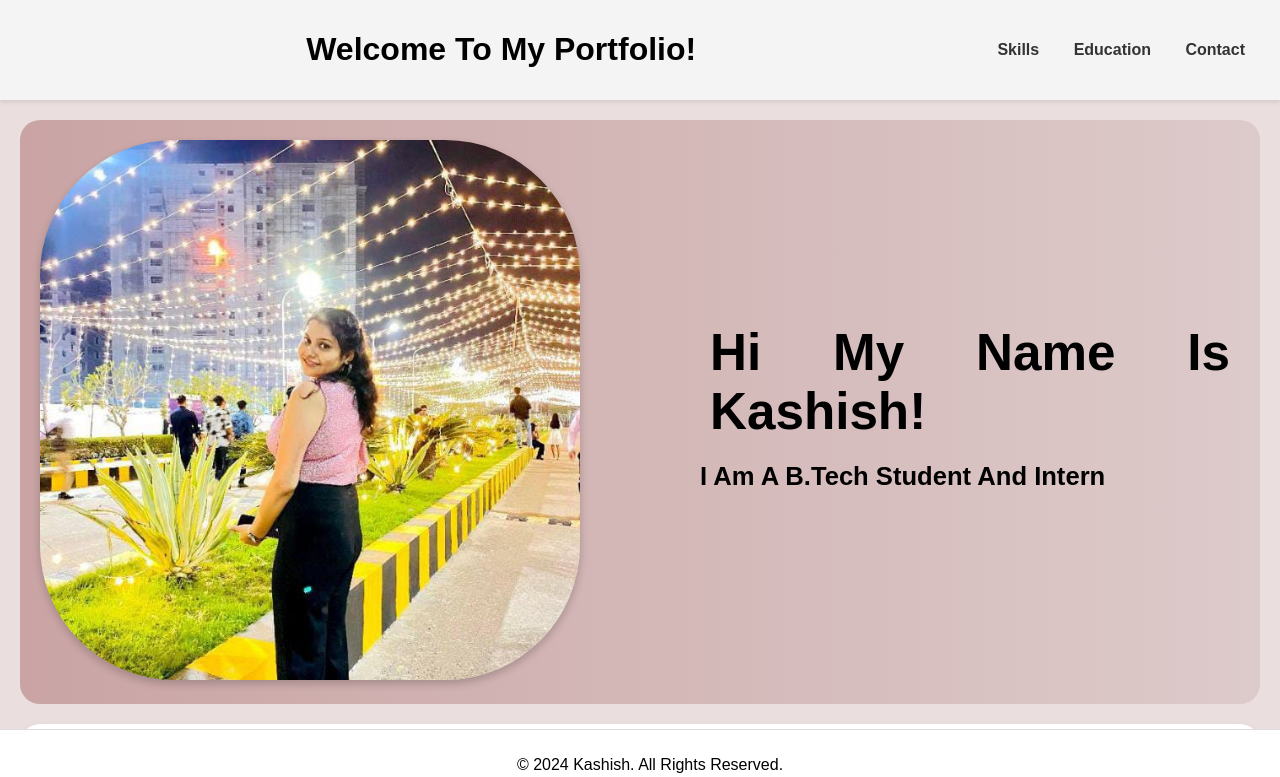
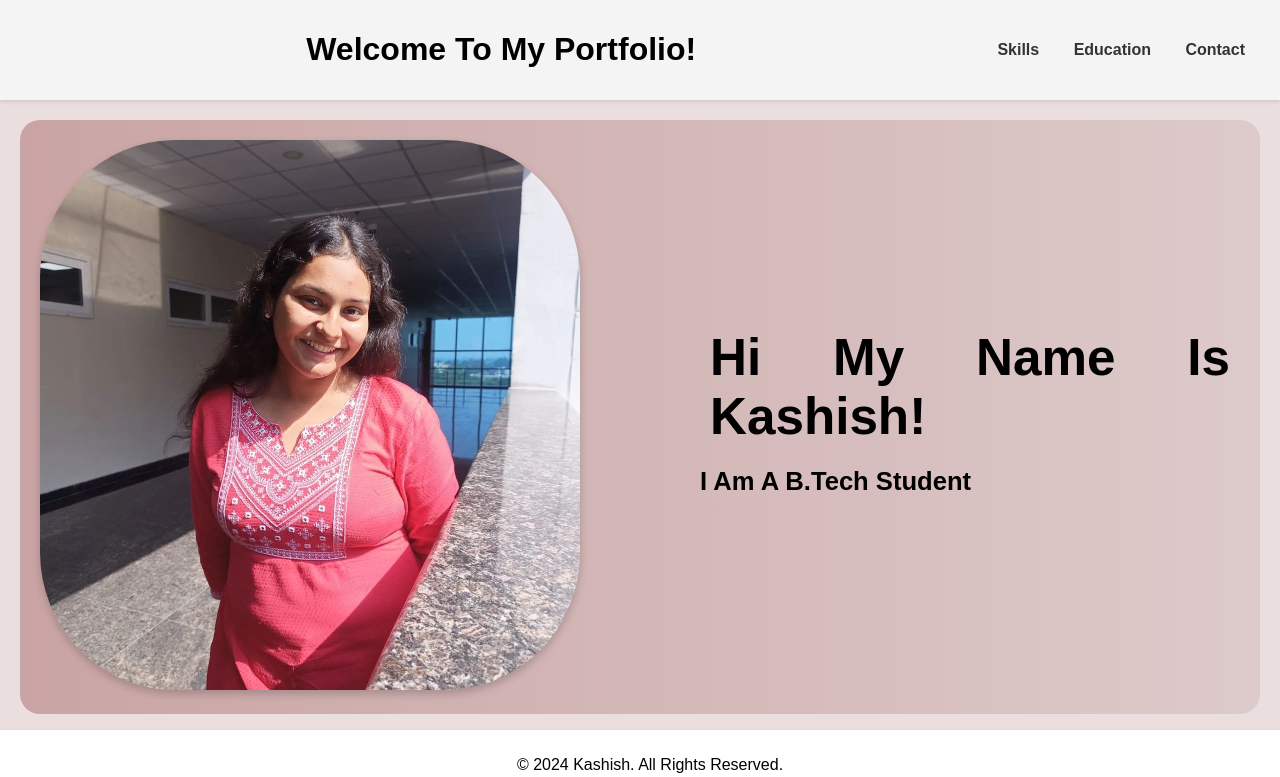
Before and after one commit to kashishver-ma/portfolio, a plain HTML site: page index.html in a window 1280 px wide. Shown: the top 777 px of the page. Drawn offline with Linux system fonts and the light colour scheme.

Commit message:
PROFILE pic change

```diff
--- a/index.html
+++ b/index.html
@@ -19,10 +19,10 @@
     </header>
 
     <section class="picintro">
-      <div><img src="images/mypic.jpeg" alt="An image of Kashish" /></div>
+      <div><img src="images/PROFILEP.jpeg" alt="An image of Kashish" /></div>
       <div>
         <h1 style="font-weight: bolder">Hi My Name is Kashish!</h1>
-        <h2>I am a B.Tech Student and Intern</h2>
+        <h2>I am a B.Tech Student</h2>
       </div>
     </section>
 
```
Also changed, not shown: images/PROFILEP.jpeg (added).
